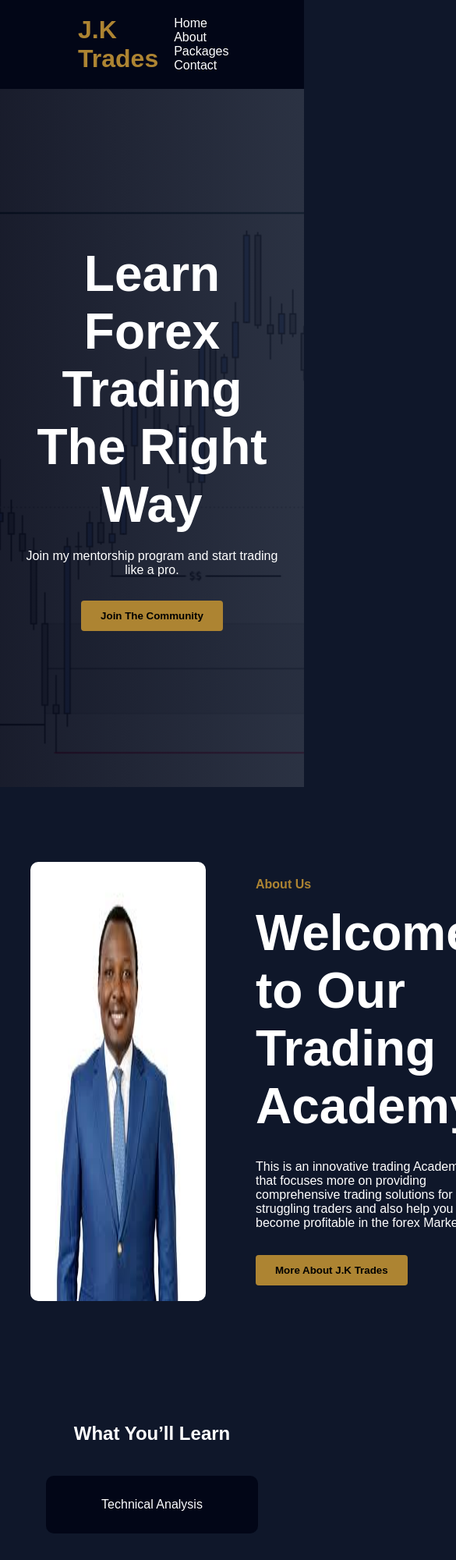
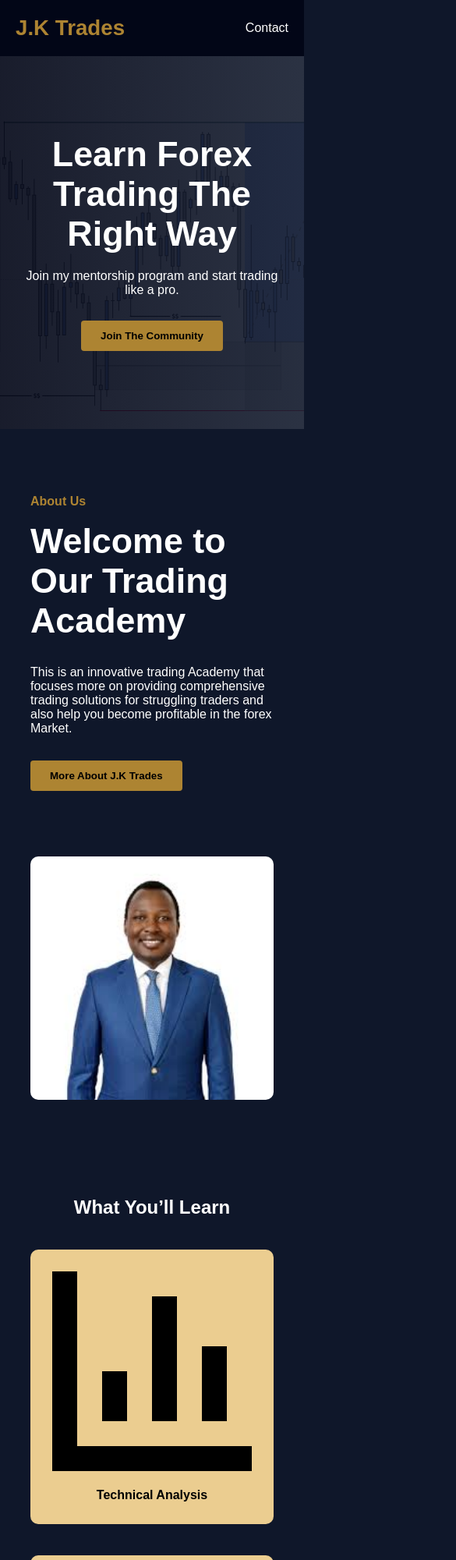
Before and after one commit to Aactec/Joseph-Katumba, a plain HTML site: page index.html in a window 390 px wide. Shown: the top 2000 px of the page at 78% size, 585 px wide, since content can reach past the window. Drawn offline with Linux system fonts and the light colour scheme.

Commit message:
Mobile view integrated

```diff
--- a/index.html
+++ b/index.html
@@ -8,9 +8,9 @@
 <body><header>
   <h1>J.K Trades</h1>
   <nav>
-    <a href="#">Home</a>
-    <a href="#about">About</a>
-    <a href="#package">Packages</a>
+    <a id="nav" href="#">Home</a>
+    <a id="nav" href="#about">About</a>
+    <a id="nav" href="#package">Packages</a>
     <a href="mailto:aacrajtech2024@gmail.com?subject=Contact%20Request&body=Hello,%20I%20want%20to%20reach%20you"">Contact</a>
   </nav>
 </header>
@@ -31,9 +31,18 @@
 <section class="section two">
   <h2>What You’ll Learn</h2>
   <div class="cards">
-    <div class="card">Technical Analysis</div>
-    <div class="card">Risk Management</div>
-    <div class="card">Smart Money Concepts</div>
+    <div class="card">
+      <img src="./picon_chart.svg" alt="">
+      <p>Technical Analysis</p>
+    </div>
+    <div class="card">
+      <img src="./tabler_settings-dollar.svg" alt="">
+      <p>Risk Management</p>
+    </div>
+    <div class="card">
+      <img src="./fa6-solid_brain.svg" alt="">
+      <p>Psychology</p>
+    </div>
   </div>
 </section>
 <section class="section three">
--- a/style.css
+++ b/style.css
@@ -7,10 +7,10 @@ body {
 }
 header {
    display: flex; justify-content: space-between; align-items: center;
-   padding: 20px 100px; background: #020617;
+   padding: 20px 80px; background: #020617;
 }
 
-header h1 { color: #ad8432; }
+header h1 { color: #ad8432; font-size: clamp(1rem, calc(3vw + 1rem), 3rem); }
 
 nav a {
   color: white; margin-left: 20px; text-decoration: none;
@@ -24,7 +24,7 @@ nav a {
   background-size: cover;
 }
 
-.hero h2 { font-size: 4rem; margin-bottom: 20px; }
+.hero h2 { font-size: clamp(2.8rem, calc(7vw + 1rem), 4.2rem); margin-bottom: 20px; }
 .hero p { margin-bottom: 30px; }
 
 .btn {
@@ -34,7 +34,8 @@ nav a {
 }
 
 .section {
-  padding: 60px 20px; text-align: center;
+  padding-block: 60px;
+  text-align: center;
 }
 
 span {
@@ -44,7 +45,7 @@ span {
 .about{
     display: flex;
     gap: 4rem;
-    padding-block: 6rem;
+    padding-block: 4rem;
     width: 80%;
     margin: auto;
 }
@@ -63,7 +64,7 @@ span {
 }
 
 .about h2{
-    font-size: 4rem;
+    font-size: clamp(2.8rem, calc(6vw + 1rem), 4rem);
 }
 
 .about-text p{
@@ -73,6 +74,18 @@ span {
 .two, .three {
   width: 80%;
   margin: auto;
+}
+
+.two .card{
+  background: #ebcd90; padding: 28px; border-radius: 10px;
+  color: black;
+  display: flex;
+  flex-direction: column;
+  gap: 1.4rem;
+}
+
+.two .card p{
+  font-weight: 900;
 }
 
 .package{
@@ -122,3 +135,22 @@ footer {
 }
 
 /* mobile view */
+@media screen and (max-width: 768px){
+    header{
+        padding: 20px 20px;
+    }
+    #nav{
+        display: none;
+    }
+    .hero{
+        padding: 100px 20px;
+    }
+    .about{
+        flex-direction: column-reverse;
+    }
+    .package{
+        width: 80%;
+        margin: auto;
+    }
+
+}
```
Also changed, not shown: fa6-solid_brain.svg (added), picon_chart.svg (added), tabler_settings-dollar.svg (added).
